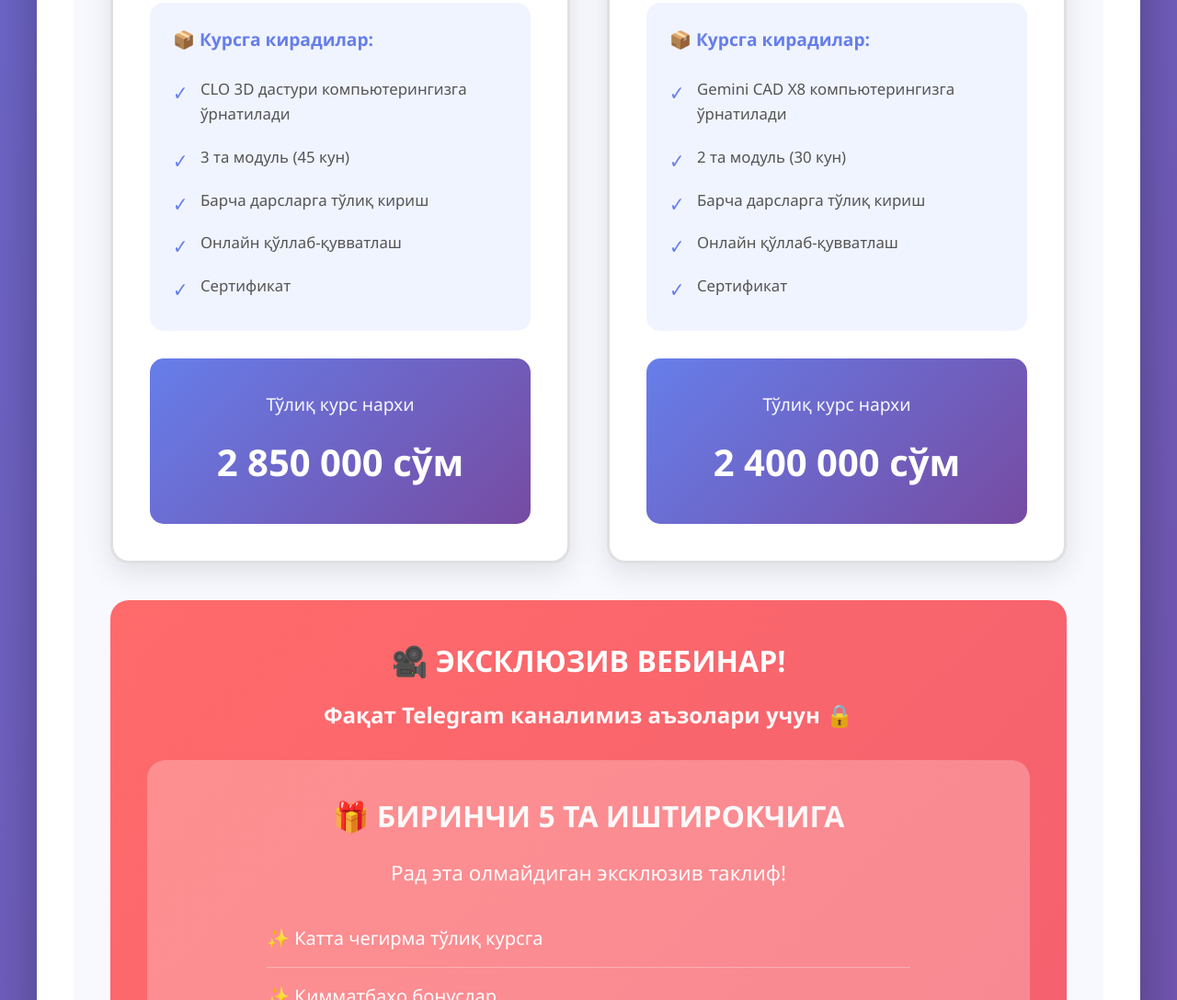
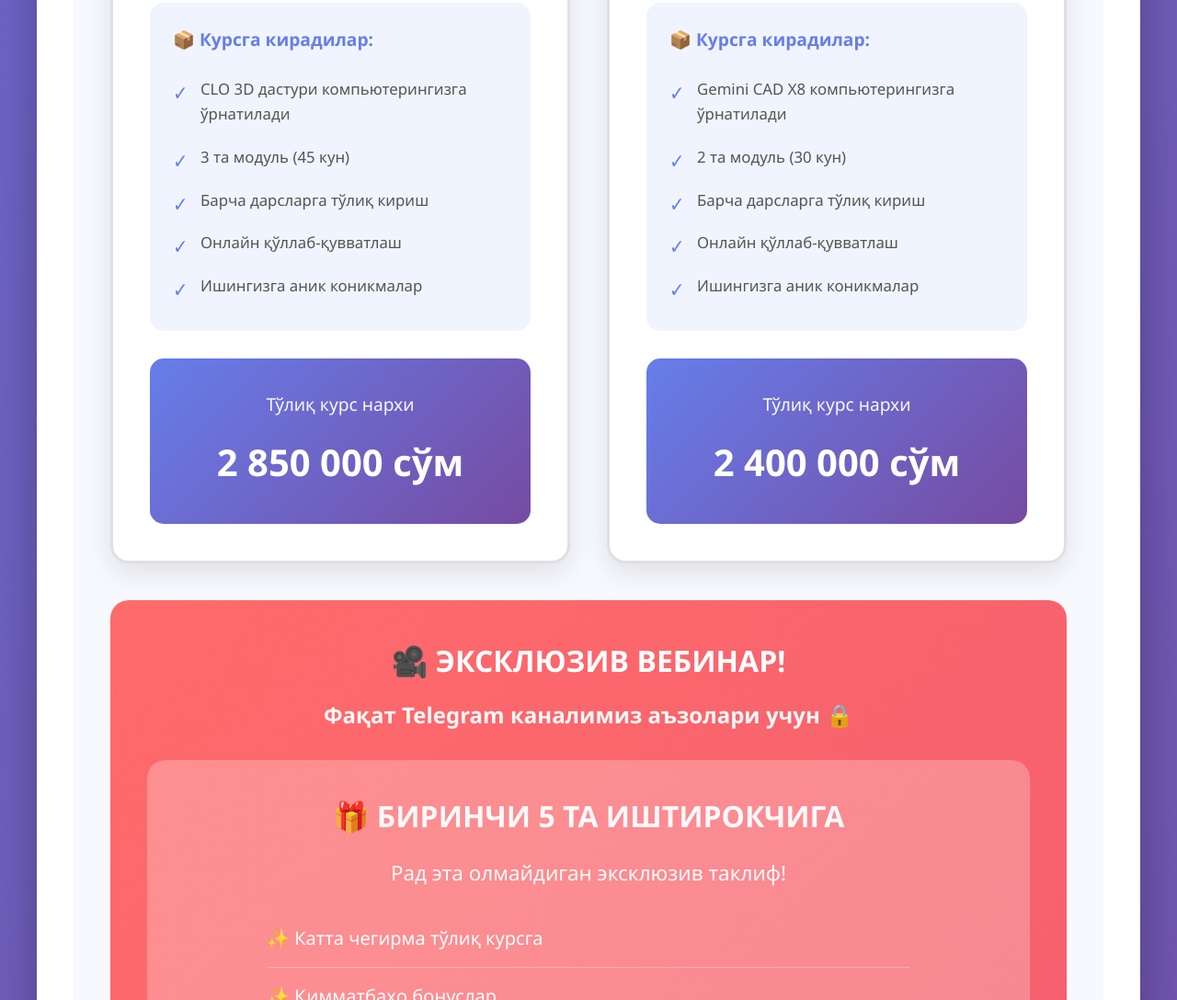
Before and after one commit to zizhome21-commits/-kurs, a plain HTML site: page index.html in a window 1280 px wide. Shown: the part 3688-4776 px from the top of the page at 92% size. Drawn offline with Linux system fonts and the light colour scheme.

Commit message:
Update index.html
Signed-off-by: zizhome21-commits <zizhome21@gmail.com>

```diff
--- a/index.html
+++ b/index.html
@@ -508,7 +508,7 @@
                                 <li>3 та модуль (45 кун)</li>
                                 <li>Барча дарсларга тўлиқ кириш</li>
                                 <li>Онлайн қўллаб-қувватлаш</li>
-                                <li>Сертификат</li>
+                                <li>Ишингизга аник коникмалар</li>
                             </ul>
                         </div>
 
@@ -530,7 +530,7 @@
                                 <li>2 та модуль (30 кун)</li>
                                 <li>Барча дарсларга тўлиқ кириш</li>
                                 <li>Онлайн қўллаб-қувватлаш</li>
-                                <li>Сертификат</li>
+                                <li>Ишингизга аник коникмалар</li>
                             </ul>
                         </div>
 
```
